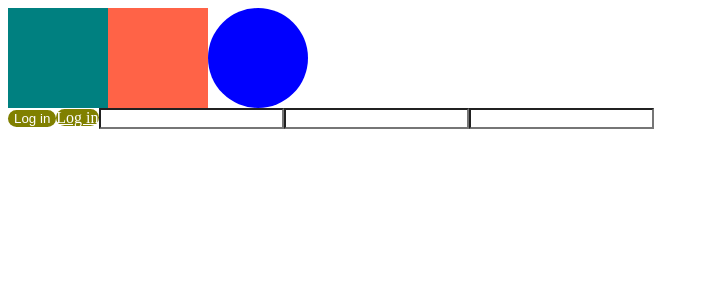
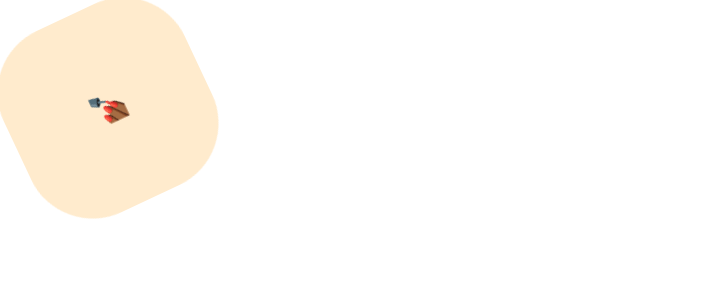
Before and after one commit to kihyeoon/react-masterclass, a React (Create React App) app: page / in a window 1280 px wide. Shown: the top 300 px of the page, without its empty margins (0-717 px from the left). Built offline with nearby package versions, Linux system fonts and the light colour scheme.

Commit message:
2.4 Animations and Pseudo Selectors

```diff
--- a/src/App.js
+++ b/src/App.js
@@ -1,42 +1,48 @@
-import styled from "styled-components";
+import styled, { keyframes } from "styled-components";
 
-const Father = styled.div`
+const Wrapper = styled.div`
   display: flex;
 `;
+const rotateAnimation = keyframes`
+  0% {
+    transform: rotate(0deg);
+    border-radius: 0px;
+  }
+  50% {
+    transform: rotate(360deg);
+    border-radius: 100px;
+  }
+  100% {
+    transform: rotate(0deg);
+    border-radius: 0px;
+  }
+`;
 const Box = styled.div`
-  background-color: ${(props) => props.bgColor};
-  width: 100px;
-  height: 100px;
-`;
-const Circle = styled(Box)`
-  border-radius: 50px;
-`;
-const Btn = styled.button`
-  background-color: olive;
-  color: white;
-  border: 0;
-  border-radius: 15px;
-`;
-const Input = styled.input.attrs({ required: true, minLength: 10 })`
-  background-color: white;
+  display: flex;
+  justify-content: center;
+  align-items: center;
+  height: 200px;
+  width: 200px;
+  background-color: blanchedalmond;
+  animation: ${rotateAnimation} 3s linear infinite;
+  span {
+    font-size: 30px;
+    &:hover {
+      font-size: 50px;
+    }
+    &:active{
+      opacity: 0%;
+    }
+  }
 `;
 
 function App() {
   return (
-    <>
-      <Father as="header">
-        <Box bgColor="teal" />
-        <Box bgColor="tomato" />
-        <Circle bgColor="blue" />
-      </Father>
-      <Btn>Log in</Btn>
-      <Btn as="a" href="/">
-        Log in
-      </Btn>
-      <Input />
-      <Input />
-      <Input />
-    </>
+    <Wrapper>
+      <Box>
+        <span>💅🏾</span>
+      </Box>
+    </Wrapper>
   );
 }
 
```
